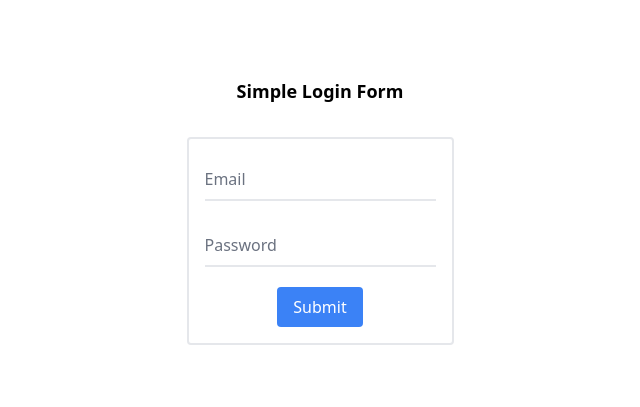
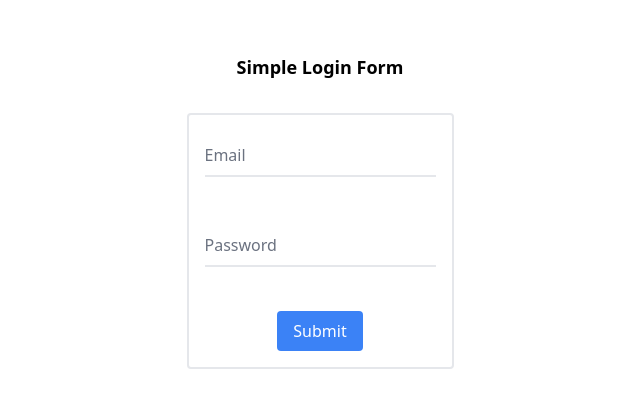
Before and after one commit to alfianahar/ci-cd-test, a React (Vite) app: page / in a window 1280 px wide. Shown: the part 189-596 px from the top of the page, without its empty margins (320-960 px from the left). Built offline with nearby package versions, Linux system fonts and the light colour scheme.

Commit message:
update : margin of field

```diff
--- a/src/pages/LoginForm.tsx
+++ b/src/pages/LoginForm.tsx
@@ -22,7 +22,9 @@ const LoginForm: React.FC = () => {
       onSubmit={handleSubmit(onSubmit)}
       className="mt-8 flex flex-col items-center rounded border-2 p-4"
     >
-      <div className="relative z-0 mb-5 w-full ">
+      <div
+        className={`relative z-0 w-full ${!errors.email ? "mb-11" : "mb-5"}`}
+      >
         <input
           type="text"
           {...register("email", { required: true, pattern: /^.+@.+\..+$/i })}
@@ -43,7 +45,9 @@ const LoginForm: React.FC = () => {
         )}
       </div>
 
-      <div className="relative z-0 mb-5 w-full">
+      <div
+        className={`relative z-0  w-full ${!errors.email ? "mb-11" : "mb-5"}`}
+      >
         <input
           type="password"
           {...register("password", {
```
